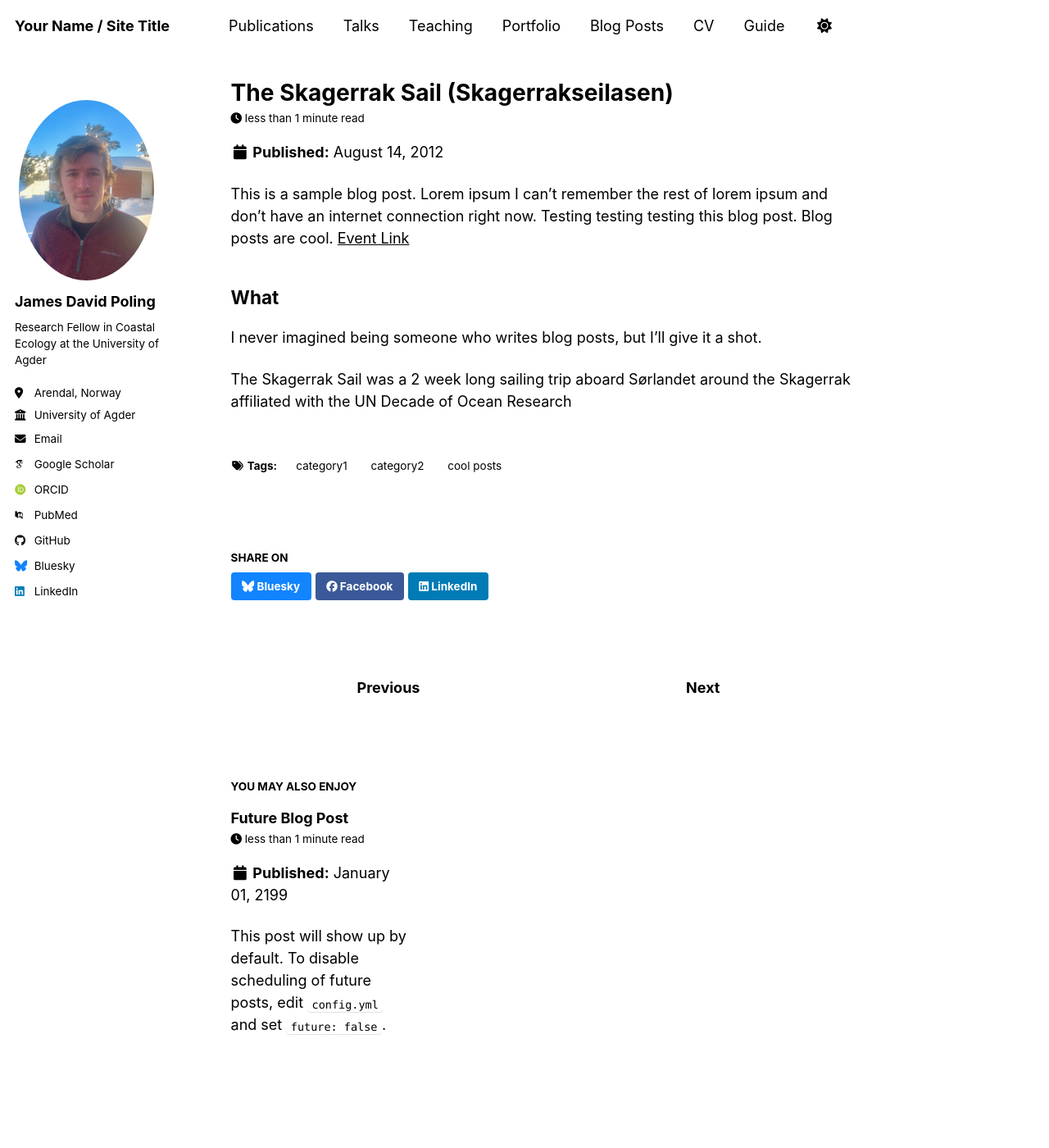
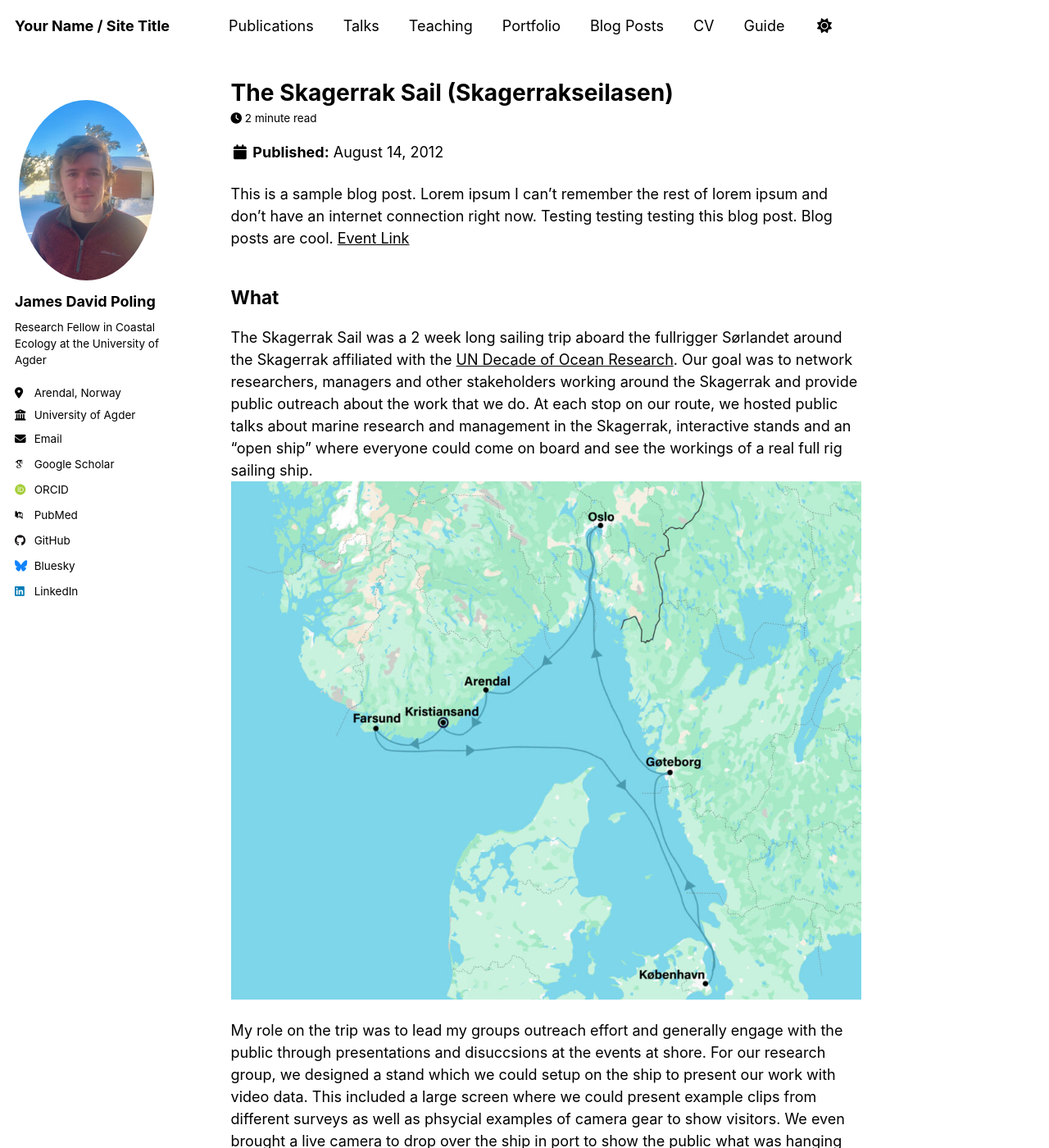
Before and after one commit to jdavidpoling/jdavidpoling.github.io, a Jekyll site: the page built from _posts/2012-08-14-blog-post-1.md, in a window 1280 px wide and 1400 px high. Shown: the whole window at 82% size. Built offline with Jekyll 4.4.1, drawn with Linux system fonts in a browser that asks for light colours; some web fonts are replaced; a script that is not in the unit is left out; some of the changed text lies outside the part shown.

Commit message:
blog post test

```diff
--- a/_posts/2012-08-14-blog-post-1.md
+++ b/_posts/2012-08-14-blog-post-1.md
@@ -13,6 +13,11 @@ This is a sample blog post. Lorem ipsum I can't remember the rest of lorem ipsum
 
 What
 ------
-I never imagined being someone who writes blog posts, but I'll give it a shot.
+The Skagerrak Sail was a 2 week long sailing trip aboard the fullrigger Sørlandet around the Skagerrak affiliated with the [UN Decade of Ocean Research](https://oceandecade.org/). Our goal was to network researchers, managers and other stakeholders working around the Skagerrak and provide public outreach about the work that we do. At each stop on our route, we hosted public talks about marine research and management in the Skagerrak, interactive stands and an "open ship" where everyone could come on board and see the workings of a real full rig sailing ship.
+![Sail Route](/images/sjokart-1024x841.jpg)
 
-The Skagerrak Sail was a 2 week long sailing trip aboard Sørlandet around the Skagerrak affiliated with the UN Decade of Ocean Research
+My role on the trip was to lead my groups outreach effort and generally engage with the public through presentations and disuccsions at the events at shore. For our research group, we designed a stand which we could setup on the ship to present our work with video data. This included a large screen where we could present example clips from different surveys as well as phsycial examples of camera gear to show visitors. We even brought a live camera to drop over the ship in port to show the public what was hanging out in their local waters!
+
+Arguably the most exciting part of the trip though, was sailing the ship itself. As members of the trip, the students, researchers, managers etc on board were not just passengers as we went between stops, but we were very much crew. At the start of the trip, each of us was assigned a 4 on 8 off shift to work. Mine was the 4-8 shift. This means everyone on my shift was working 4am - 8am and then 4pm - 8pm every day to sail the ship. Our duties ranged from lookout, to hauling ropes, to climbing up into the rigging to adjust sails, to steering the ship itself at the helm! There were mornings where the 4am start was not a walk in the park, especially in rough seas, but the teambuilding from this aspect of the trip really allowed us to grow together and appreciate the role each of us plays in working for our ocean.
+![Sunrise on Sørlandet](/images/sørlandet_sunrise.jpg)
+![At the Heml!](/images/sørlandet_helm.jpg)
--- a/_sass/theme/_ocean_dark.scss
+++ b/_sass/theme/_ocean_dark.scss
@@ -49,6 +49,6 @@ html[data-theme="dark"] {
     --global-masthead-link-color        : #{$text};
     --global-masthead-link-color-hover  : #{$background-light};
     --global-text-color                 : #{$text};
-    --global-text-color-light           : #f3f3f3;
+    --global-text-color-light           : #EFF6E0;
     --global-thead-color                : #{$background-lighter};
 }
```
Also changed, not shown: images/sjokart-1024x841.jpg (added), images/sørlandet_helm.jpg (added), images/sørlandet_sunrise.jpg (added).
